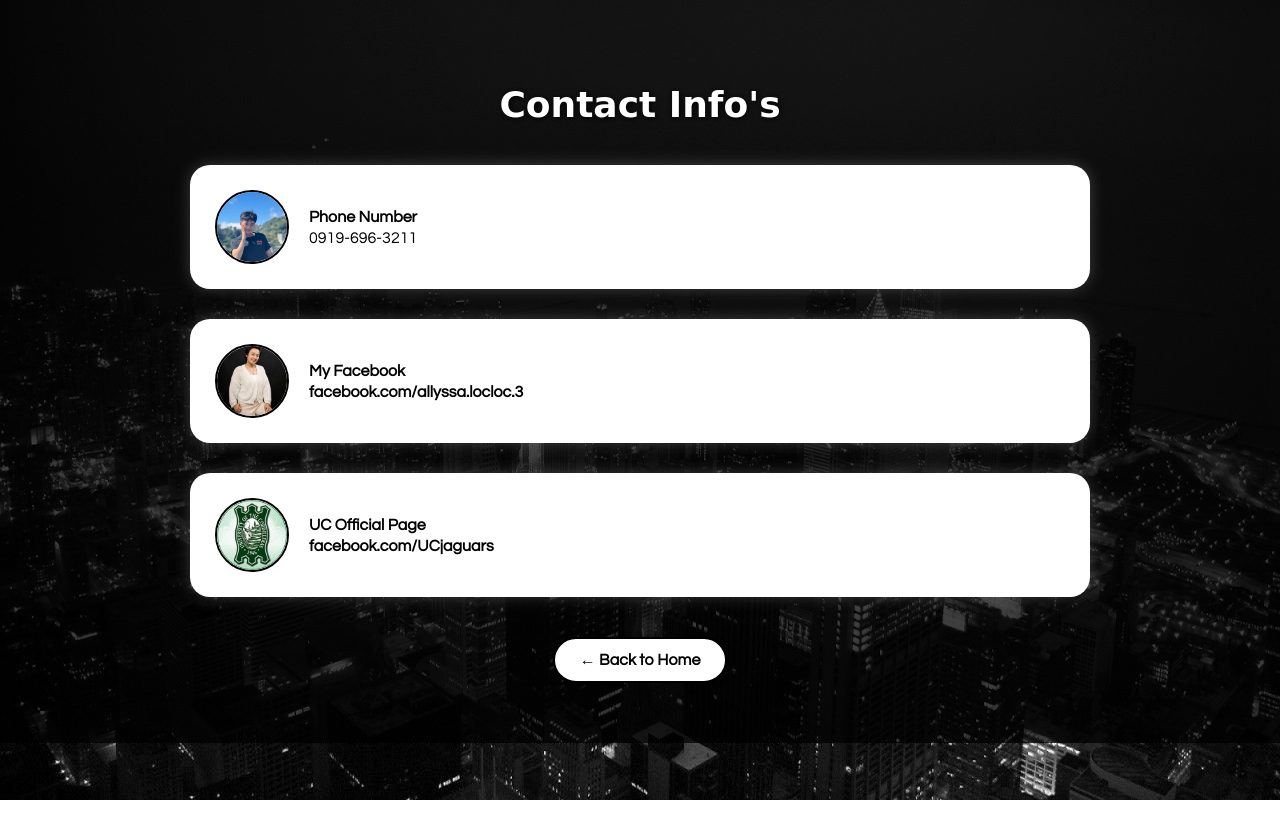
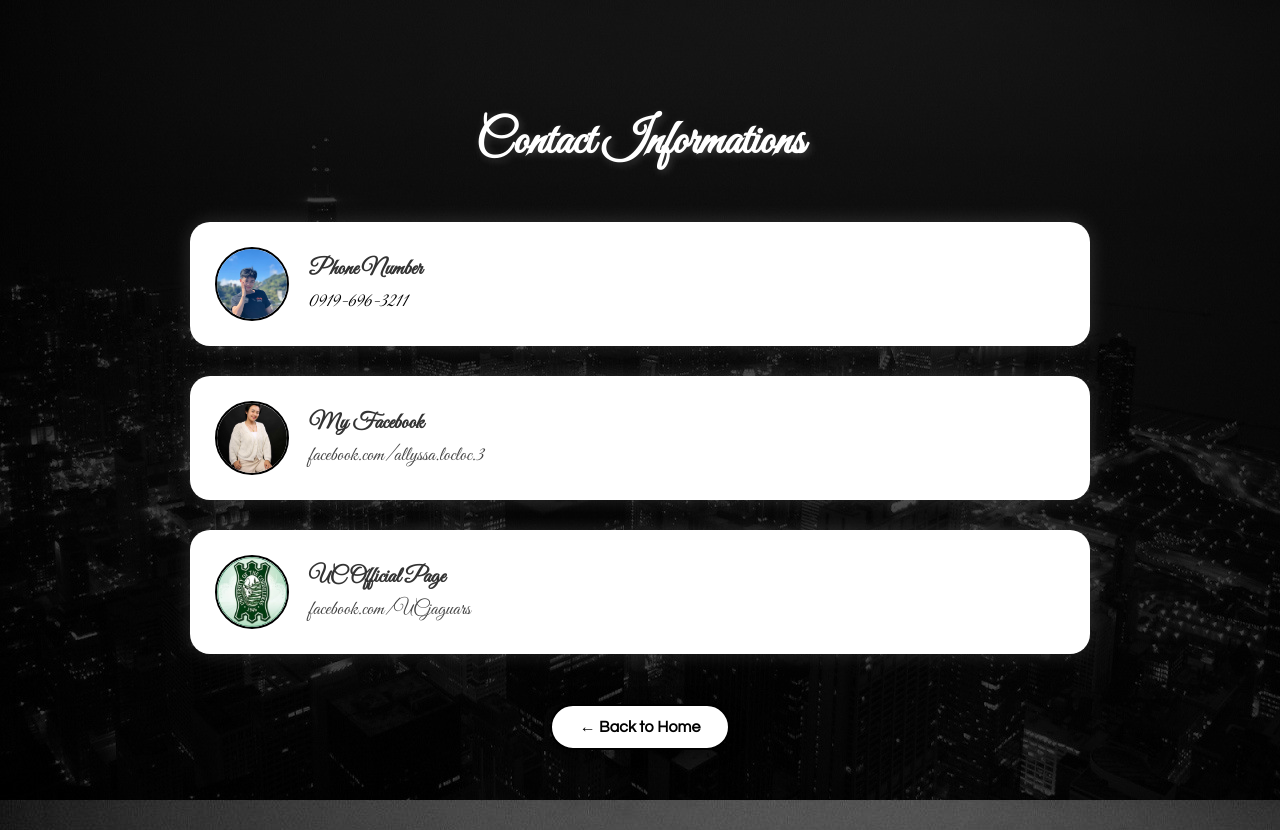
Before and after one commit to allyskieee/allyskieee.github.io, a plain HTML site: page contact.html in a window 1280 px wide. Before the commit the page ends 800 px from the top, so only its background shows below. Drawn offline with Linux system fonts and the light colour scheme; a web font is replaced by a local one.

Commit message:
contact.html

```diff
--- a/contact.html
+++ b/contact.html
@@ -4,14 +4,18 @@
   <meta charset="UTF-8" />
   <meta name="viewport" content="width=device-width, initial-scale=1.0"/>
   <title>Contact Me</title>
+
+  <!-- Google Fonts -->
+  <link href="https://fonts.googleapis.com/css2?family=Great+Vibes&family=Victor+Mono&display=swap" rel="stylesheet">
+
   <style>
     body {
       margin: 0;
       font-family: 'Century Gothic', sans-serif;
       background: url('black.jpg') no-repeat center center fixed;
       background-size: cover;
-      position: relative;
       color: white;
+      overflow-x: hidden;
     }
 
     .overlay {
@@ -27,16 +31,19 @@
     .contact-container {
       max-width: 900px;
       margin: 0 auto;
-      padding: 60px 20px;
+      padding: 80px 20px;
+      position: relative;
+      z-index: 1;
+      animation: fadeIn 2s ease;
     }
 
     h1 {
       text-align: center;
-      font-size: 36px;
-      font-family: 'Victor Mono', cursive;
-      margin-bottom: 40px;
-      color: white;
-      text-shadow: 1px 1px 6px #000;
+      font-size: 48px;
+      font-family: 'Great Vibes', cursive;
+      margin-bottom: 50px;
+      color: #fff;
+      text-shadow: 2px 2px 8px rgba(255, 255, 255, 0.2);
     }
 
     .card {
@@ -45,15 +52,22 @@
       padding: 25px;
       border-radius: 20px;
       margin-bottom: 30px;
-      box-shadow: 0 0 15px rgba(255, 255, 255, 0.2);
+      box-shadow: 0 0 20px rgba(255, 255, 255, 0.15);
       display: flex;
       align-items: center;
       gap: 20px;
-      transition: transform 0.3s ease;
+      transform: translateY(30px);
+      opacity: 0;
+      animation: floatIn 1s forwards;
     }
 
+    .card:nth-child(2) { animation-delay: 0.2s; }
+    .card:nth-child(3) { animation-delay: 0.4s; }
+    .card:nth-child(4) { animation-delay: 0.6s; }
+
     .card:hover {
-      transform: scale(1.03);
+      box-shadow: 0 0 25px #ffffffaa;
+      transform: scale(1.02);
     }
 
     .card img {
@@ -62,33 +76,38 @@
       border-radius: 50%;
       object-fit: cover;
       border: 2px solid black;
-    }
-
-    .card a {
-      text-decoration: none;
-      color: black;
-      font-weight: bold;
-    }
-
-    .card a:hover {
-      text-decoration: underline;
+      transition: 0.3s;
     }
 
     .info {
       display: flex;
       flex-direction: column;
+      font-family: 'Great Vibes', cursive;
+      font-size: 20px;
     }
 
     .info strong {
-      font-size: 16px;
-      margin-bottom: 5px;
+      font-size: 22px;
+      margin-bottom: 6px;
+      color: #333;
+    }
+
+    .card a {
+      text-decoration: none;
+      color: #444;
+      transition: color 0.3s;
+    }
+
+    .card a:hover {
+      color: #000;
+      text-decoration: underline;
     }
 
     .back-button {
       display: block;
       width: fit-content;
-      margin: 40px auto 0;
-      padding: 12px 25px;
+      margin: 50px auto 0;
+      padding: 12px 28px;
       font-size: 16px;
       background-color: white;
       color: black;
@@ -96,13 +115,36 @@
       text-decoration: none;
       font-weight: bold;
       border: 2px solid black;
-      box-shadow: 0 0 10px #00000077;
-      transition: 0.3s;
+      box-shadow: 0 0 15px #00000088;
+      transition: 0.3s ease;
     }
 
     .back-button:hover {
       background-color: black;
       color: white;
+    }
+
+    /* Animations */
+    @keyframes floatIn {
+      to {
+        transform: translateY(0);
+        opacity: 1;
+      }
+    }
+
+    @keyframes fadeIn {
+      0% { opacity: 0; transform: scale(0.95); }
+      100% { opacity: 1; transform: scale(1); }
+    }
+
+    @media (max-width: 600px) {
+      .card {
+        flex-direction: column;
+        text-align: center;
+      }
+      .card img {
+        margin-bottom: 10px;
+      }
     }
   </style>
 </head>
@@ -110,7 +152,7 @@
   <div class="overlay"></div>
 
   <div class="contact-container">
-    <h1>Contact Info's</h1>
+    <h1>Contact Informations</h1>
 
     <div class="card">
       <img src="portrait2.jpg" alt="Portrait Icon" />
```
